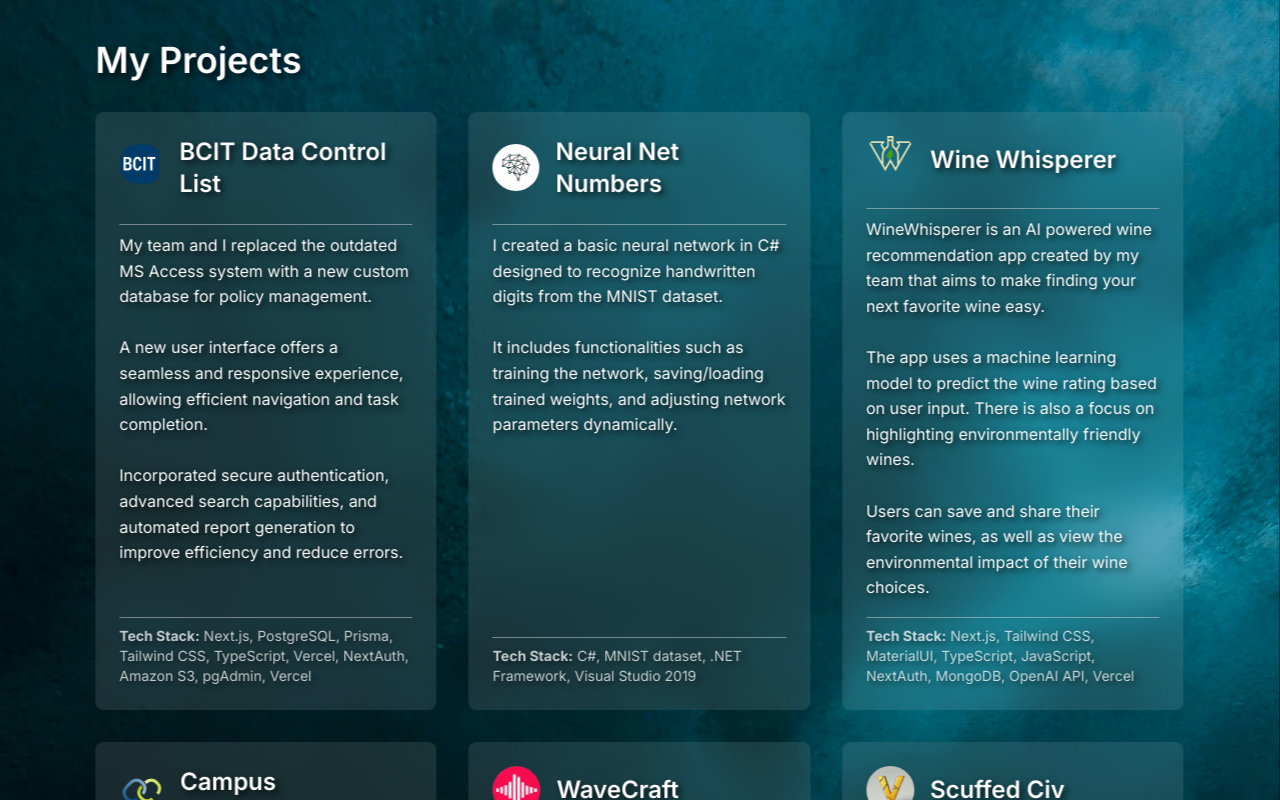
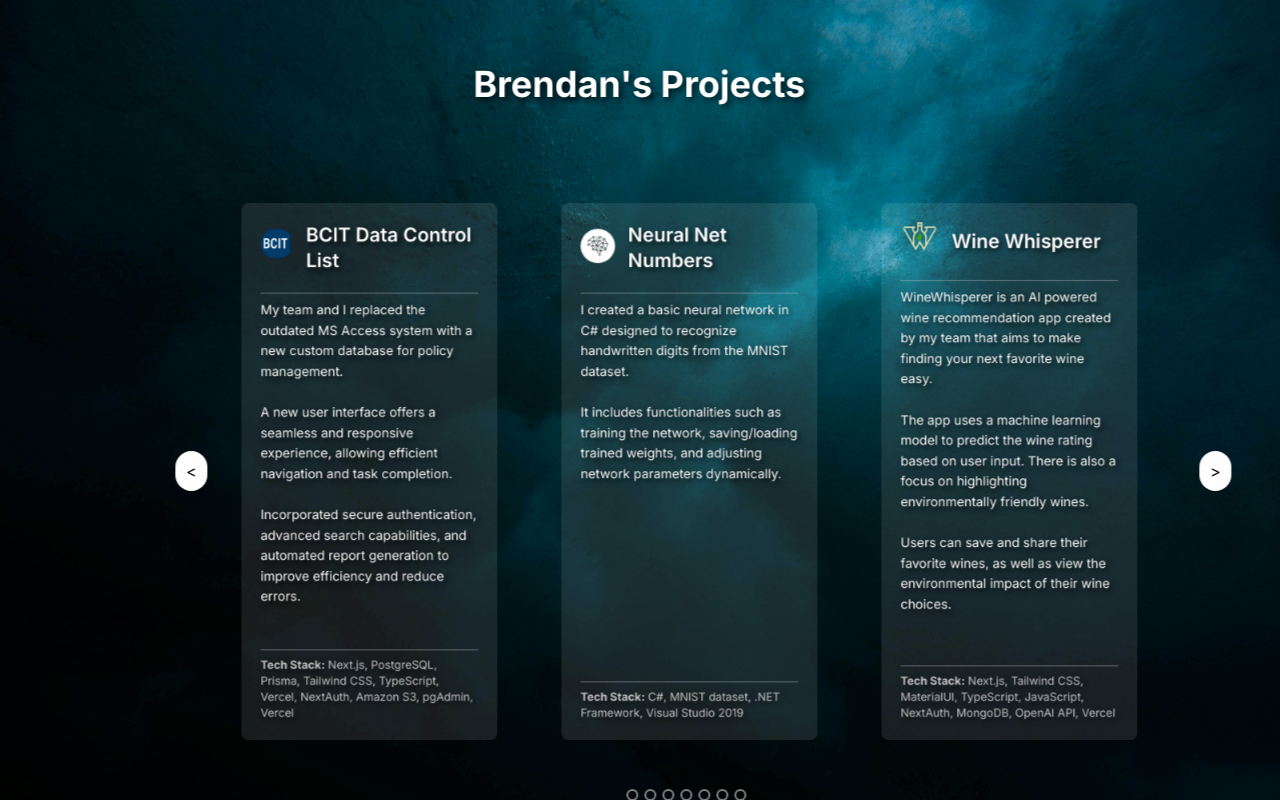
Before and after one commit to Brendan-Doy1e/Portfolio-Website, a Next.js app: page /projects in a window 1280 px wide. Shown: the top 800 px of the page. Built offline with nearby package versions, Linux system fonts and the light colour scheme.

Commit message:
Got the carousel working

```diff
--- a/app/globals.css
+++ b/app/globals.css
@@ -72,5 +72,103 @@
 }
 
 .animate-slideInRight {
-  animation: slideInRight 0.5s ease-out forwards;
+  animation: slideInRight 2s ease-out forwards;
 }
+
+
+/* Adjustments for the carousel container to ensure arrows do not overlap */
+.carousel-wrapper {
+  padding: 0 4rem; /* Adjust padding as necessary */
+  position: relative;
+}
+
+.carousel-container {
+  width: 100%;
+  overflow: visible;
+}
+
+.carousel-item {
+  padding: 0;
+  transform: scale(0.8);
+  transition: transform 0.5s ease, z-index 0.5s ease;
+  z-index: 1;
+}
+
+.carousel-item:hover {
+  transform: scale(1.05);
+  z-index: 2;
+}
+
+.custom-dot-list-style {
+  bottom: 20px;
+}
+
+.react-multi-carousel-list {
+  margin-left: 50px;
+  margin-right: 50px;
+}
+
+.react-multi-carousel-track {
+  overflow: visible !important;
+}
+
+.absolute {
+  position: absolute;
+}
+
+.transform {
+  transform: translateY(-50%);
+}
+
+.px-4 {
+  padding-left: 1rem;
+  padding-right: 1rem;
+}
+
+.text-black {
+  color: #000000;
+}
+
+.rounded-full {
+  border-radius: 9999px;
+}
+
+.w-10 {
+  width: 2rem;
+}
+
+.h-10 {
+  height: 2.5rem;
+}
+
+.flex {
+  display: flex;
+}
+
+.items-center {
+  align-items: center;
+}
+
+.justify-center {
+  justify-content: center;
+}
+
+.shadow-lg {
+  box-shadow: 0 10px 15px -3px rgba(0, 0, 0, 0.1), 0 4px 6px -2px rgba(0, 0, 0, 0.05);
+}
+
+.pointer-events-none {
+  pointer-events: none;
+}
+
+.pointer-events-auto {
+  pointer-events: auto;
+}
+
+.text-white {
+  color: #ffffff;
+}
+
+.text-shadow-lg {
+  text-shadow: 3px 3px 6px rgba(0, 0, 0, 0.7);
+}
--- a/app/projects.json
+++ b/app/projects.json
@@ -4,48 +4,55 @@
       "title": "BCIT Data Control List",
       "description": "My team and I replaced the outdated MS Access system with a new custom database for policy management.<br/><br/>A new user interface offers a seamless and responsive experience, allowing efficient navigation and task completion.<br/><br/>Incorporated secure authentication, advanced search capabilities, and automated report generation to improve efficiency and reduce errors.",
       "techStack": "Next.js, PostgreSQL, Prisma, Tailwind CSS, TypeScript, Vercel, NextAuth, Amazon S3, pgAdmin, Vercel",
-      "imageSrc": "/img/bcit.jpeg"
+      "imageSrc": "/img/bcit.jpeg",
+      "githubUrl": "https://bcit-dcl.vercel.app/"
     },
     {
       "id": 2,
       "title": "Neural Net Numbers",
       "description": "I created a basic neural network in C# designed to recognize handwritten digits from the MNIST dataset.<br/><br/>It includes functionalities such as training the network, saving/loading trained weights, and adjusting network parameters dynamically.",
       "techStack": "C#, MNIST dataset, .NET Framework, Visual Studio 2019",
-      "imageSrc": "/img/NN.jpg"
+      "imageSrc": "/img/NN.jpg",
+      "githubUrl": "https://github.com/Brendan-Doy1e/NeuralNetNumbers"
     },
     {
       "id": 3,
       "title": "Wine Whisperer",
       "description": "WineWhisperer is an AI powered wine recommendation app created by my team that aims to make finding your next favorite wine easy.<br/><br/>The app uses a machine learning model to predict the wine rating based on user input. There is also a focus on highlighting environmentally friendly wines.<br/><br/>Users can save and share their favorite wines, as well as view the environmental impact of their wine choices.",
       "techStack": "Next.js, Tailwind CSS, MaterialUI, TypeScript, JavaScript, NextAuth, MongoDB, OpenAI API, Vercel",
-      "imageSrc": "/img/WW.png"
+      "imageSrc": "/img/WW.png",
+      "githubUrl": "https://github.com/erictatchell/WineWhisperer"
     },
     {
       "id": 4,
       "title": "Campus Connections",
       "description": "This is a browser based web application that allows the users to create and join groups with others on the BCIT campus.<br/><br/>Some prominent features include: clicking on areas of the map to automatically sort through the list of current groups,<br/><br/>creating your own group with a specified title, group-type, location, time, description and number of participants,<br/><br/>customizing your profile name and image, and sending chats to people in your current group.",
       "techStack": "HTML, CSS, JavaScript, Bootstrap, Firebase",
-      "imageSrc": "/img/CC.png"
+      "imageSrc": "/img/CC.png",
+      "githubUrl": "https://github.com/camwalford/CampusConnections"
     },
     {
       "id": 5,
       "title": "WaveCraft",
       "description": "WaveCraft is an audio processing application designed for in-depth analysis and editing of wave files.<br/><br/>It allows users to open, create, save, and analyze wave files through graphical visualization, offering functionalities like header information viewing, and basic editing operations including cut, copy, and paste.",
       "techStack": "C#, C, Visual Studio 2019",
-      "imageSrc": "/img/wavecraft.png"
+      "imageSrc": "/img/wavecraft.png",
+      "githubUrl": "https://github.com/erictatchell/WaveCraft"
     },
     {
       "id": 6,
       "title": "Scuffed Civ",
       "description": "Scuffed Civ is a strategy game where players manage resources, build units, and compete against each other or AI on a dynamically generated map.<br/><br/>The game features a main menu with options to start a new game, continue a previous game, or play online. Players can choose game settings such as board size and the number of players. The game includes different units like workers and soldiers, each with specific abilities,<br/><br/>and ends when one player has no more units left.",
       "techStack": "Java",
-      "imageSrc": "/img/SC.webp"
+      "imageSrc": "/img/SC.webp",
+      "githubUrl": "https://github.com/COMP2522/project-scuffed-civ"
     },
     {
       "id": 7,
       "title": "Dynamic Sound",
       "description": "Dynamic Sound is a small demo game that incorporates real-time audio manipulation within a visually environment.<br/><br/>It focuses on dynamic sound effects to enhance player interaction and game immersion. The application is built using C++ with extensive use of the Windows API for graphical rendering and event handling, alongside XAudio2 for advanced audio capabilities.",
       "techStack": "C, C++, Windows API, XAudio2, Direct2D, DirectWrite, Visual Studio 2019",
-      "imageSrc": "/img/DS.webp"
+      "imageSrc": "/img/DS.webp",
+      "githubUrl": "https://github.com/victoramaim/Comp-4995-Project"
     }
   ]
--- a/app/projects/page.tsx
+++ b/app/projects/page.tsx
@@ -2,8 +2,7 @@
 
 import Link from 'next/link';
 import { motion } from 'framer-motion';
-import ProjectCard from '@/components/ProjectCard';
-import projects from '../projects.json';
+import MyCarousel from '@/components/MyCarousel';
 
 const pageVariants = {
   initial: {
@@ -34,22 +33,11 @@
       exit="out"
       variants={pageVariants}
       transition={pageTransition}
-      className="min-h-screen pt-2 px-24 bg-cover bg-center"
-      style={{ backgroundImage: 'url(/img/background.jpg)' }}
+      className="min-h-screen pt-12 px-24 bg-cover bg-center"
     >
-      <div className="max-w-7xl mx-auto py-8">
-        <h1 className="text-4xl font-semibold text-white text-shadow-lg mb-8">My Projects</h1>
-        <div className="grid grid-cols-1 sm:grid-cols-1 md:grid-cols-2 lg:grid-cols-3 gap-8">
-          {projects.map((project) => (
-            <ProjectCard
-              key={project.id}
-              title={project.title}
-              description={project.description}
-              techStack={project.techStack}
-              imageSrc={project.imageSrc}
-            />
-          ))}
-        </div>
+      <div className="max-w-7xl mx-auto py-4">
+        <h1 className="text-4xl font-bold text-white text-shadow-lg mb-8 text-center">Brendan's Projects</h1>
+        <MyCarousel />
         <Link href="/" legacyBehavior>
           <a className="mt-8 inline-block text-xl text-white underline">Go back</a>
         </Link>
--- /dev/null
+++ b/components/ButtonGroup.tsx
@@ -0,0 +1,27 @@
+import React from 'react';
+
+interface ButtonGroupProps {
+  next: () => void;
+  previous: () => void;
+}
+
+const ButtonGroup: React.FC<ButtonGroupProps> = ({ next, previous }) => {
+  return (
+    <div className="absolute flex justify-between w-full top-1/2 transform -translate-y-1/2 px-4 pointer-events-none">
+      <button
+        onClick={previous}
+        className="bg-white text-black rounded-full w-10 h-10 flex items-center justify-center shadow-lg pointer-events-auto"
+      >
+        &lt;
+      </button>
+      <button
+        onClick={next}
+        className="bg-white text-black rounded-full w-10 h-10 flex items-center justify-center shadow-lg pointer-events-auto"
+      >
+        &gt;
+      </button>
+    </div>
+  );
+};
+
+export default ButtonGroup;
--- /dev/null
+++ b/components/MyCarousel.tsx
@@ -0,0 +1,66 @@
+import React from 'react';
+import Carousel from 'react-multi-carousel';
+import 'react-multi-carousel/lib/styles.css';
+import ProjectCard from './ProjectCard';
+import projects from '@/app/projects.json';
+import ButtonGroup from './ButtonGroup';
+
+const responsive = {
+  superLargeDesktop: {
+    breakpoint: { max: 4000, min: 1024 },
+    items: 3,
+    slidesToSlide: 1
+  },
+  desktop: {
+    breakpoint: { max: 1024, min: 768 },
+    items: 3,
+    slidesToSlide: 1
+  },
+  tablet: {
+    breakpoint: { max: 768, min: 464 },
+    items: 2,
+    slidesToSlide: 1
+  },
+  mobile: {
+    breakpoint: { max: 464, min: 0 },
+    items: 1,
+    slidesToSlide: 1
+  }
+};
+
+const MyCarousel: React.FC = () => {
+  return (
+    <div className="relative carousel-wrapper">
+      <Carousel
+        swipeable={true}
+        draggable={true}
+        showDots={true}
+        responsive={responsive}
+        ssr={true}
+        infinite={true}
+        autoPlay={false}
+        keyBoardControl={true}
+        customTransition="all .5"
+        transitionDuration={500}
+        containerClass="carousel-container"
+        renderButtonGroupOutside={true}
+        customButtonGroup={<ButtonGroup next={() => {}} previous={() => {}} />}
+        dotListClass="custom-dot-list-style"
+        itemClass="carousel-item"
+        arrows={false}
+      >
+        {projects.map((project) => (
+          <ProjectCard
+            key={project.id}
+            title={project.title}
+            description={project.description}
+            techStack={project.techStack}
+            imageSrc={project.imageSrc}
+          />
+        ))}
+      </Carousel>
+    </div>
+  );
+};
+
+export default MyCarousel;
--- a/components/ProjectCard.tsx
+++ b/components/ProjectCard.tsx
@@ -10,7 +10,7 @@
 
 export default function ProjectCard({ title, description, techStack, imageSrc }: ProjectCardProps) {
   return (
-    <div className="bg-white bg-opacity-10 backdrop-blur-lg rounded-lg p-6 text-white text-shadow-lg flex flex-col h-full relative">
+    <div className="bg-white bg-opacity-10 backdrop-blur-lg rounded-lg p-6 text-white text-shadow-lg flex flex-col h-full relative transition-transform duration-300 hover:scale-105 hover:shadow-lg">
       <div className="flex items-center mb-4">
         {imageSrc && (
           <div className="w-12 h-12 mr-4">
@@ -24,7 +24,7 @@
         <p dangerouslySetInnerHTML={{ __html: description }} />
       </div>
       <div className="flex-shrink-0 mt-4">
-      <hr className="border-gray-300 opacity-50 mb-2" />
+        <hr className="border-gray-300 opacity-50 mb-2" />
         {techStack && (
           <p className="text-sm opacity-75">
             <strong>Tech Stack:</strong> {techStack}
--- a/package.json
+++ b/package.json
@@ -13,7 +13,9 @@
     "next": "14.2.4",
     "react": "^18",
     "react-dom": "^18",
-    "react-type-animation": "^3.2.0"
+    "react-multi-carousel": "^2.8.5",
+    "react-type-animation": "^3.2.0",
+    "swiper": "^11.1.4"
   },
   "devDependencies": {
     "@types/node": "^20",
```
Also changed, not shown: 1 other file (tests, documents, lock files or other folders).
